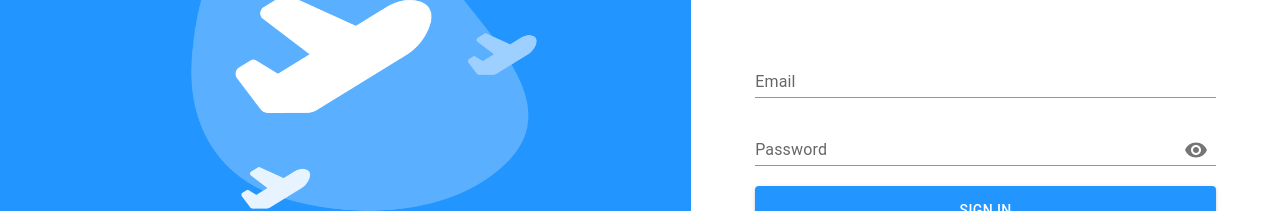
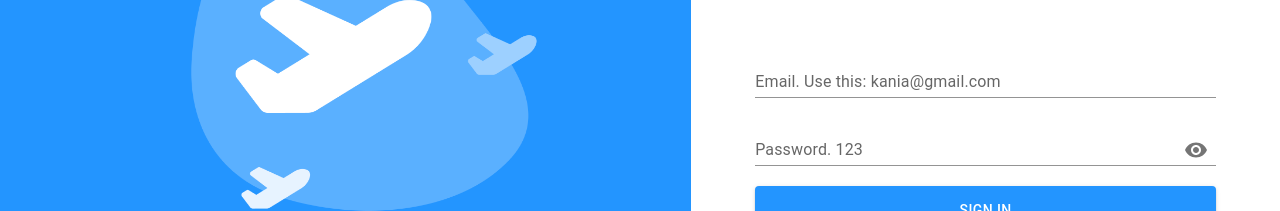
Before and after one commit to basriibrahim1/ankasa-fe, a Next.js app: page /auth/login in a window 1280 px wide. Shown: the part 346-557 px from the top of the page. Built offline with nearby package versions, Linux system fonts and the light colour scheme.

Commit message:
fix vercel

```diff
--- a/src/pages/auth/login.jsx
+++ b/src/pages/auth/login.jsx
@@ -52,9 +52,9 @@ const Login = () => {
                 </div>
                 <h2 className="mt-40 text-4xl font-bold tracking-wider">Login</h2>
                 <div className="flex flex-col mt-20 mb-20 space-y-5">
-                    <TextField value={email} onChange={(e) => setEmail(e.target.value)} id="Email" label="Email" variant="standard" type="email"/>
+                    <TextField value={email} onChange={(e) => setEmail(e.target.value)} id="Email" label="Email. Use this: kania@gmail.com" variant="standard" type="email"/>
                     <FormControl variant="standard" className="mt-5">
-                    <InputLabel htmlFor="password">Password</InputLabel>
+                    <InputLabel htmlFor="password">Password. 123</InputLabel>
                     <Input
                         id="password"
                         type={showPassword ? 'text' : 'password'}
--- a/src/pages/home/main.jsx
+++ b/src/pages/home/main.jsx
@@ -18,6 +18,7 @@ import Facilities from '@/component/facilities';
 import Transit from '@/component/transit';
 import PaginationComponent from '@/component/pagination';
 import Layout from '@/component/layout';
+import { useCookies } from 'react-cookie';
 
 
 
@@ -38,6 +39,7 @@ const Main = ({data, error}) => {
     const [isLoading, setIsLoading] = useState(false)
     const [searchValue, setSearchValue] = useState('')
     const [page, setPage] = useState(1);
+    const [cookies, setCookies] = useCookies()
 
     const itemsPerPage = 2;
 
@@ -148,7 +150,9 @@ const Main = ({data, error}) => {
                             <p> <span className='text-blue-500'>${item.price},00</span>/pax</p>
                         </div>
                         <div>
+                            {cookies.token &&
                             <Button onClick={() => handleDetail(item.id)} variant='contained' className='font-semibold rounded-lg tracking-wide' style={{backgroundColor:'#2395FF'}}>Select</Button>
+                        }
                         </div>
                     </div>
                     <div className='flex flex items-center mt-5 ml-7 pb-2 text-blue-500 font-semibold'>
```
